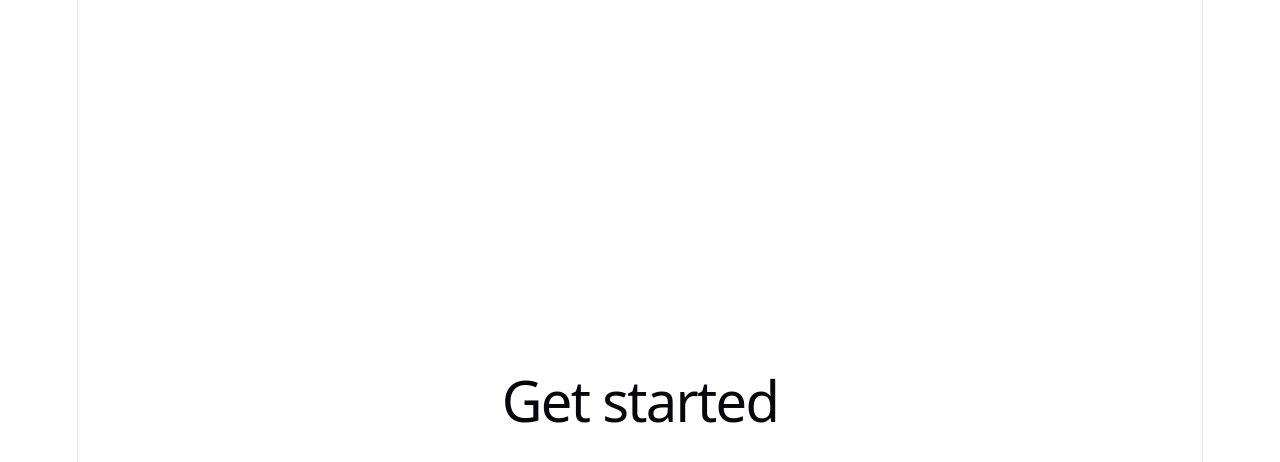
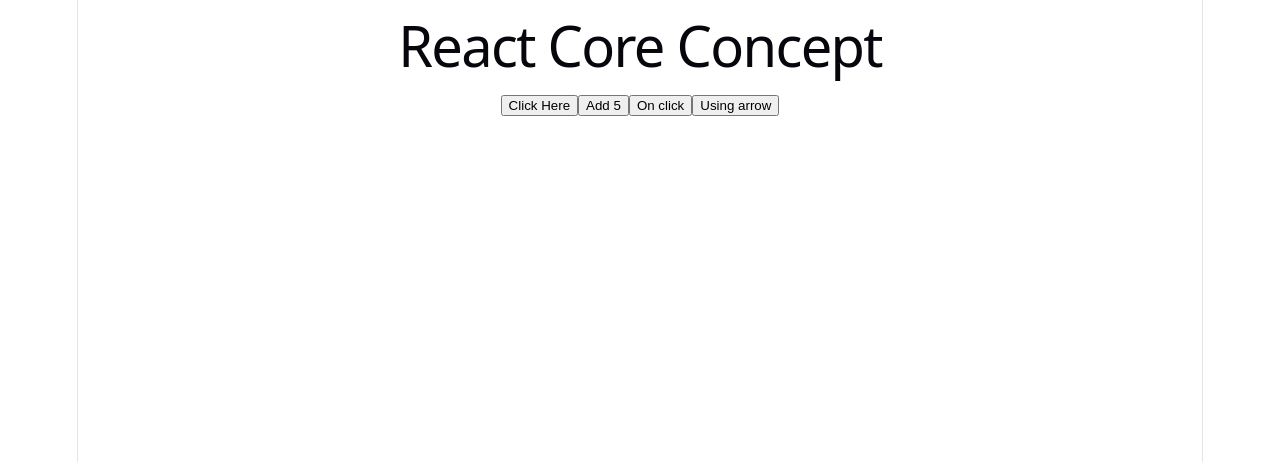
Before and after one commit to rokan45/Web_Learning, a React (Vite) app in the folder basic-react-II/: page / in a window 1280 px wide. Shown: the top 462 px of the page. Built offline with nearby package versions, Linux system fonts and the light colour scheme.

Commit message:
diffrent way to handle on click event

```diff
--- a/basic-react-II/src/App.jsx
+++ b/basic-react-II/src/App.jsx
@@ -2,16 +2,30 @@
 import './App.css'
 
 function App() {
-  const [count, setCount] = useState(0)
+  function HandleClick() {
+    alert("Clicked!")
+  }
+  const Add5 = (Number) => {
+    alert(Number + 5)
+  }
 
   return (
     <>
-      <section id="center">
+      <section> <h1>React Core Concept</h1></section>
+      <section>
+        {/* //One way to handle click event */}
+        <button onClick={HandleClick}>Click Here</button>
 
-        <div>
-          <h1>Get started</h1>
-        </div>
+        {/* //2nd way to handle Click: Passing argument */}
+        <button onClick={() => Add5(10)}>Add 5</button>
 
+        {/* //3rd way to handle click: Not usual practice */}
+        <button onClick={function ClickIt() {
+          alert("Yeah click me!")
+        }}>On click</button>
+
+        {/* //4th way direct on arrow function */}
+        <button onClick={()=>alert("Using asrrow")}>Using arrow</button>
       </section>
 
     </>
```
